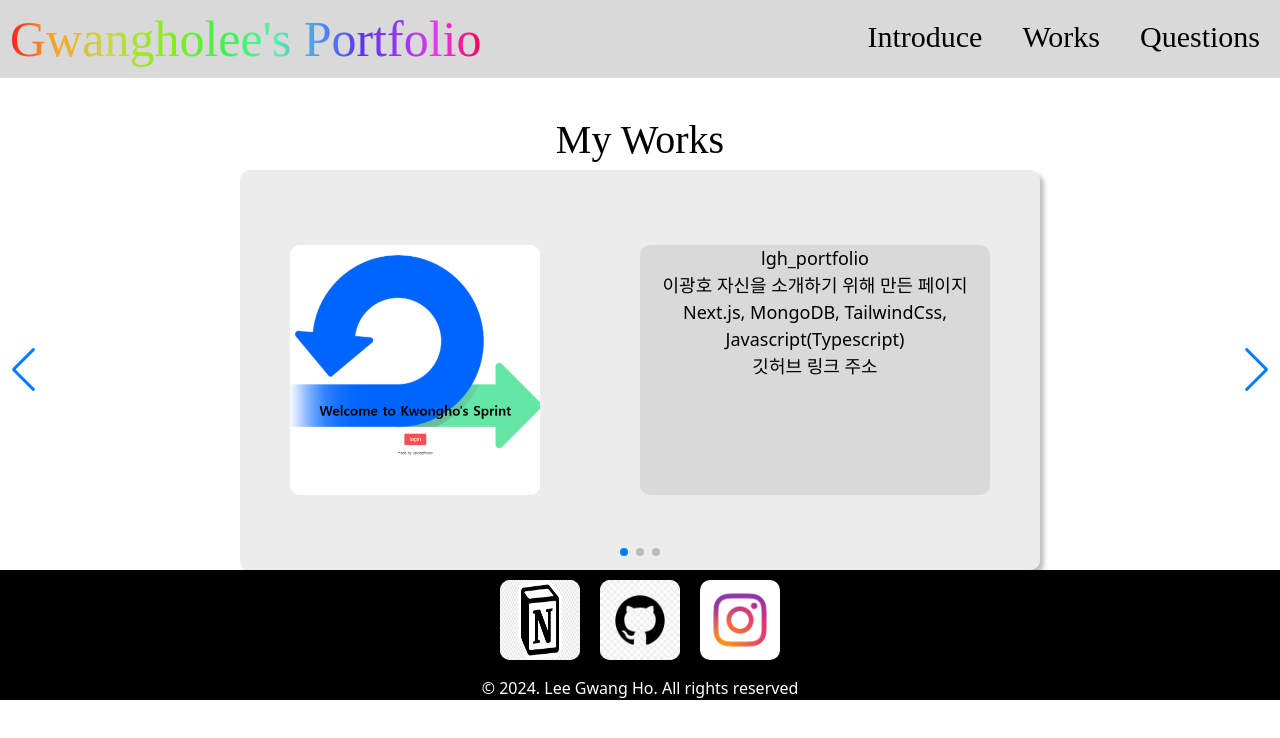
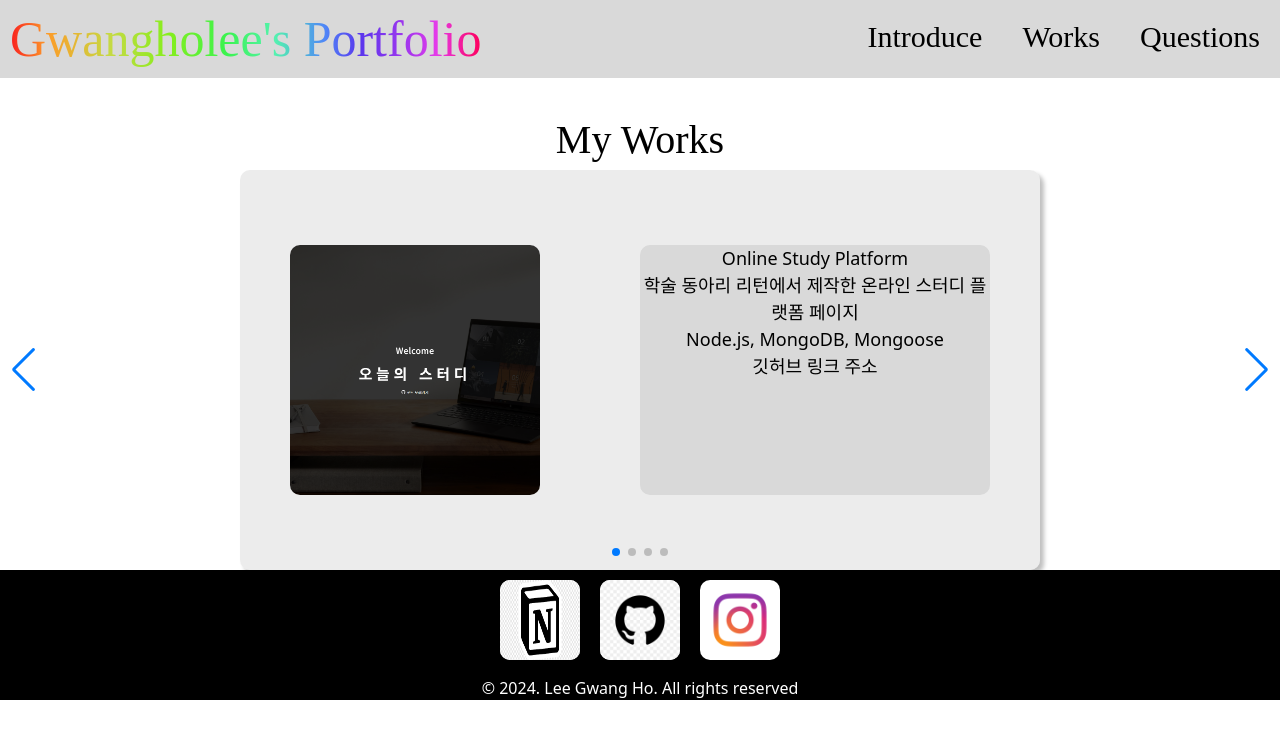
Before and after one commit to kwongholee/lgh_portfolio2, a Next.js app: page /work in a window 1280 px wide. Shown: the top 738 px of the page. Built offline with nearby package versions, Linux system fonts and the light colour scheme.

Commit message:
24.02.06 feat - work page data 추가

```diff
--- a/app/_utils/work/data.js
+++ b/app/_utils/work/data.js
@@ -1,7 +1,17 @@
+import onlinestudyplatform from '../../../public/image/work/onlinestudyplatform.png';
 import scrumsprint from '../../../public/image/work/scrumsprint.png';
 import ghblog from '../../../public/image/work/ghblog.png';
 
 const data = [
+  {
+    image: onlinestudyplatform,
+    text: {
+      pagename: "Online Study Platform",
+      pageInstruction: "학술 동아리 리턴에서 제작한 온라인 스터디 플랫폼 페이지",
+      techStack: "Node.js, MongoDB, Mongoose",
+      githubLink: "https://github.com/KHU-RETURN/Online-Study-Platform"
+    }
+  },
   {
     image: scrumsprint,
     text: {
```
Also changed, not shown: public/image/work/onlinestudyplatform.png (added).
